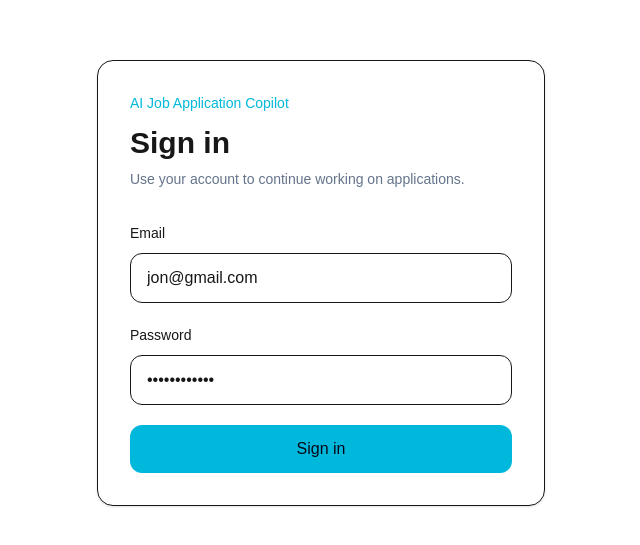
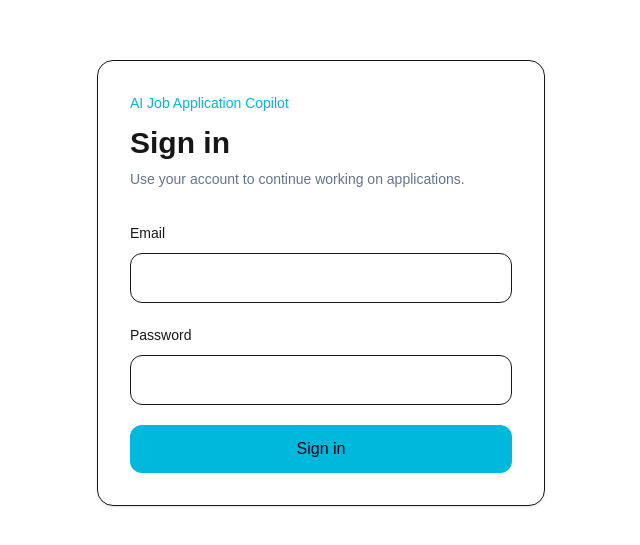
Before and after one commit to surya-adina/AI-Job-Application-Copilot, a Next.js app in the folder frontend/: page /login in a window 1280 px wide. Shown: the part 117-662 px from the top of the page, without its empty margins (319-959 px from the left). Built offline with nearby package versions, Linux system fonts and the light colour scheme.

Commit message:
chore(frontend): remove hardcoded login credentials

```diff
--- a/frontend/src/app/login/login-form.tsx
+++ b/frontend/src/app/login/login-form.tsx
@@ -6,8 +6,8 @@ import { useRouter } from 'next/navigation';
 export default function LoginForm() {
   const router = useRouter();
 
-  const [email, setEmail] = useState('jon@gmail.com');
-  const [password, setPassword] = useState('Password123!');
+  const [email, setEmail] = useState('');
+  const [password, setPassword] = useState('');
   const [error, setError] = useState('');
   const [loading, setLoading] = useState(false);
 
@@ -61,6 +61,7 @@ export default function LoginForm() {
               onChange={(event) => setEmail(event.target.value)}
               className="mt-2 w-full rounded-xl border bg-background px-4 py-3 outline-none focus:border-cyan-500"
               type="email"
+              required
             />
           </div>
 
@@ -71,6 +72,7 @@ export default function LoginForm() {
               onChange={(event) => setPassword(event.target.value)}
               className="mt-2 w-full rounded-xl border bg-background px-4 py-3 outline-none focus:border-cyan-500"
               type="password"
+              required
             />
           </div>
 
```
